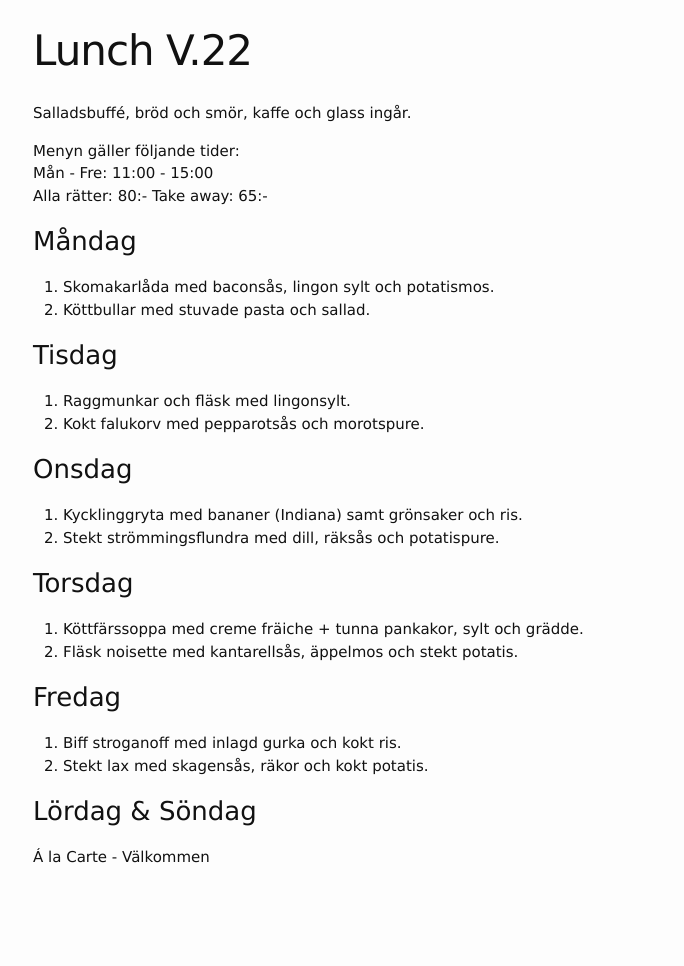
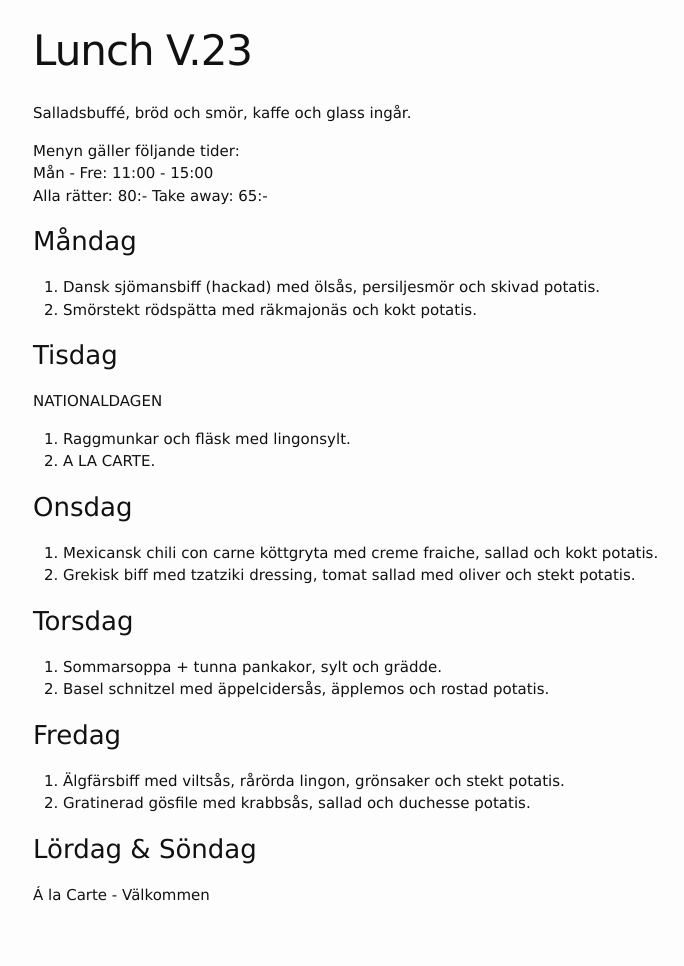
Before and after one commit to FarInn62/farinn62.github.io, a Jekyll site: the page built from lunch.md, in a window 1280 px wide. Shown: the whole page, without its empty margins (237-921 px from the left). Built offline with Jekyll 4.4.1, drawn with Linux system fonts in a browser that asks for light colours; before the commit the page ends 929 px from its top, so only the background shows below that.

Commit message:
Update lunch.md

```diff
--- a/lunch.md
+++ b/lunch.md
@@ -1,6 +1,6 @@
 ---
 layout: foodmenu
-title: Lunch V.22
+title: Lunch V.23
 permalink: /lunch/
 published: true
 ---
@@ -12,28 +12,29 @@ Alla rätter: 80:- Take away: 65:-
 
 ### Måndag
 
-1. Skomakarlåda med baconsås, lingon sylt och potatismos.
-2. Köttbullar med stuvade pasta och sallad.
+1. Dansk sjömansbiff (hackad) med ölsås, persiljesmör och skivad potatis.
+2. Smörstekt rödspätta med räkmajonäs och kokt potatis.
 
 ### Tisdag
 
+NATIONALDAGEN
 1. Raggmunkar och fläsk med lingonsylt.
-2. Kokt falukorv med pepparotsås och morotspure.
+2. A LA CARTE.
 
 ### Onsdag
 
-1. Kycklinggryta med bananer (Indiana) samt grönsaker och ris.
-2. Stekt strömmingsflundra med dill, räksås och potatispure.
+1. Mexicansk chili con carne köttgryta med creme fraiche, sallad och kokt potatis.
+2. Grekisk biff med tzatziki dressing, tomat sallad med oliver och stekt potatis.
 
 ### Torsdag
 
- 1. Köttfärssoppa med creme fräiche + tunna pankakor, sylt och grädde.
- 2. Fläsk noisette med kantarellsås, äppelmos och stekt potatis.
+ 1. Sommarsoppa + tunna pankakor, sylt och grädde.
+ 2. Basel schnitzel med äppelcidersås, äpplemos och rostad potatis.
 
 ### Fredag
 
-1. Biff stroganoff med inlagd gurka och kokt ris.
-2. Stekt lax med skagensås, räkor och kokt potatis.
+1. Älgfärsbiff med viltsås, rårörda lingon, grönsaker och stekt potatis.
+2. Gratinerad gösfile med krabbsås, sallad och duchesse potatis.
 
 ### Lördag & Söndag
 Á la Carte - Välkommen
```
